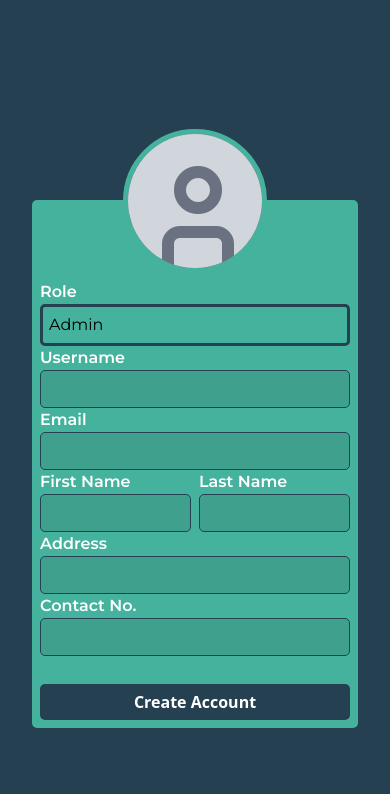
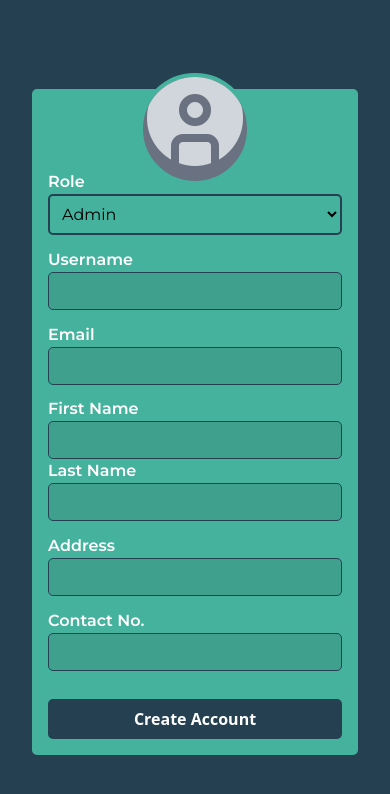
Before and after one commit to Parum-Lucis/csswengS16chai, a React (Vite) app: page /create-profile in a window 390 px wide. Shown: the top 794 px of the page. Built offline with nearby package versions, Linux system fonts and the light colour scheme; no server answers.

Commit message:
Login.tsx fixed refactor issue on routing after successful login
ProfileCreation.tsx
adjusted UI to be responsive and readable

```diff
--- a/src/routes/Login.tsx
+++ b/src/routes/Login.tsx
@@ -19,7 +19,7 @@ function Login() {
   // if there is already a user logged in, just skip the login page.
   useEffect(() => {
     if (user) {
-      navigate("/profileDetails");
+      navigate("/view-profile");
     }
   }, [user, navigate]);
 
@@ -42,7 +42,7 @@ function Login() {
         rememberMe ? browserLocalPersistence : browserSessionPersistence
       );
       console.log(user);
-      navigate("/ProfileDetails");
+      navigate("/view-profile");
     } catch (error) {
       // see https://firebase.google.com/docs/auth/admin/errors for other auth/error-codes
       if (error instanceof FirebaseError) {
--- a/src/routes/ProfileCreation.tsx
+++ b/src/routes/ProfileCreation.tsx
@@ -38,107 +38,107 @@ function ProfileCreation() {
   };
 
   return (
-    <div className="flex items-center justify-center h-screen p-5 bg-[#254151]">
-      <div className="relative flex items-end justify-center pl-3 pr-3 pt-24 h-auto rounded-[5px] p-3">
-        <div className="z-1 overflow-hidden bg-gray-500 w-[9rem] h-[9rem] absolute top-[4%] border-5 border-[#45B29D] rounded-full">
-          <i className="relative right-0.5 bottom-6 text-[9rem] text-gray-300 fi fi-ss-circle-user"></i>
+      <div className="flex items-center justify-center min-h-screen p-4 sm:p-6 bg-[#254151]">
+        <div className="relative w-full max-w-2xl flex flex-col items-center rounded-[5px] p-4 sm:p-6">
+          <div className="absolute top-0 sm:top-0 z-10 w-28 h-28 sm:w-36 sm:h-36 overflow-hidden bg-gray-500 border-4 border-[#45B29D] rounded-full flex items-center justify-center">
+            <i className="text-[6rem] sm:text-[7rem] text-gray-300 fi fi-ss-circle-user"></i>
           </div>
-        <div className="flex bg-[#45B29D] rounded-[5px] p-2 pt-20">
-          <form className="flex flex-col" onSubmit={submitDetails}>
-            <label
-              htmlFor="dropdown"
-              className="text-white font-[Montserrat] font-semibold "
-            >
+
+          <div className="flex w-full bg-[#45B29D] rounded-[5px] p-4 pt-20">
+            <form className="flex flex-col w-full space-y-3" onSubmit={submitDetails}>
+              <div>
+                <label htmlFor="dropdown" className="text-white font-[Montserrat] font-semibold">
                   Role
                 </label>
                 <select
                     name="dropdown"
-              className="rounded-[5px] appearance-none p-1.5 dark:text-white font-[Montserrat] border-solid border-3 border-[#254151]"
+                    className="w-full rounded-[5px] p-2 font-[Montserrat] border-2 border-[#254151]"
                 >
                   <option value="Admin">Admin</option>
                   <option value="Volunteer">Volunteer</option>
                   <option value="Student">Student</option>
                   <option value="Waitlist">Waitlist</option>
                 </select>
-            <label
-              htmlFor="username"
-              className="text-white font-[Montserrat] font-semibold"
-            >
+              </div>
+
+              <div>
+                <label htmlFor="username" className="text-white font-[Montserrat] font-semibold">
                   Username
                 </label>
                 <input
                     id="username"
                     name="username"
                     type="text"
-              className="input-text"
+                    className="input-text w-full"
                 />
-            <label
-              htmlFor="email"
-              className="text-white font-[Montserrat] font-semibold"
-            >
+              </div>
+
+              <div>
+                <label htmlFor="email" className="text-white font-[Montserrat] font-semibold">
                   Email
                 </label>
                 <input
                     id="email"
                     name="email"
                     type="email"
-              className="input-text"
+                    className="input-text w-full"
                 />
-            <div className="flex flex-row justify-between gap-2">
-              <div className="flex flex-col">
-                <label
-                  htmlFor="fName"
-                  className="text-white flex flex-col font-[Montserrat] font-semibold"
-                >
+              </div>
+
+              <div className="flex flex-col sm:flex-row sm:gap-4">
+                <div className="flex flex-col w-full sm:w-1/2">
+                  <label htmlFor="fName" className="text-white font-[Montserrat] font-semibold">
                     First Name
                   </label>
                   <input
                       id="fName"
                       name="fName"
                       type="text"
-                  className="input-text"
+                      className="input-text w-full"
                   />
                 </div>
-              <div className="flex flex-col">
-                <label
-                  htmlFor="lName"
-                  className="text-white font-[Montserrat] font-semibold"
-                >
+                <div className="flex flex-col w-full sm:w-1/2">
+                  <label htmlFor="lName" className="text-white font-[Montserrat] font-semibold">
                     Last Name
                   </label>
                   <input
                       id="lName"
                       name="lName"
                       type="text"
-                  className="input-text"
+                      className="input-text w-full"
                   />
                 </div>
               </div>
-            <label
-              htmlFor="address"
-              className="text-white font-[Montserrat] font-semibold"
-            >
+
+              <div>
+                <label htmlFor="address" className="text-white font-[Montserrat] font-semibold">
                   Address
                 </label>
                 <input
                     id="address"
                     name="address"
                     type="text"
-              className="input-text"
+                    className="input-text w-full"
                 />
-            <label
-              htmlFor="cNum"
-              className="text-white font-[Montserrat] font-semibold"
-            >
+              </div>
+
+              <div>
+                <label htmlFor="cNum" className="text-white font-[Montserrat] font-semibold">
                   Contact No.
                 </label>
-            <input id="cNum" name="cNum" type="number" className="input-text" />
+                <input
+                    id="cNum"
+                    name="cNum"
+                    type="number"
+                    className="input-text w-full"
+                />
+              </div>
+
               <button
                   type="submit"
-              className=" bg-[#254151] text-white mt-7 p-1.5 rounded-[5px] font-semibold"
+                  className="bg-[#254151] text-white mt-4 p-2 rounded-[5px] font-semibold"
               >
-              {" "}
-              Create Account{" "}
+                Create Account
               </button>
             </form>
           </div>
```
Lines whose indentation alone changed are shown as unchanged.
